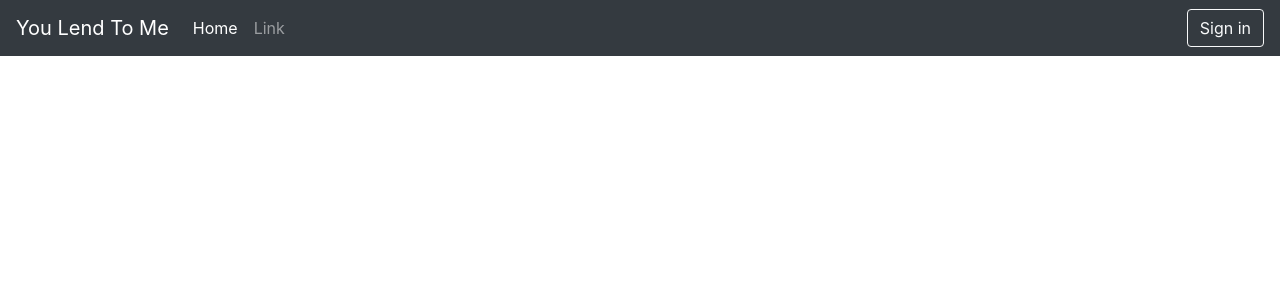
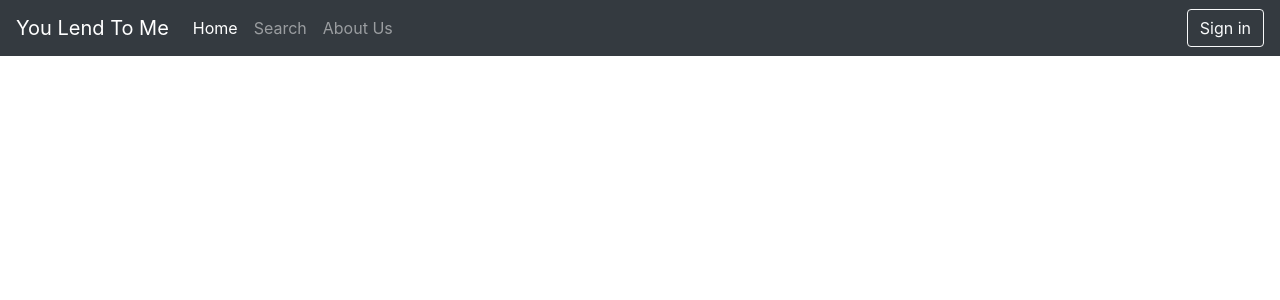
Before and after one commit to cpt22/YouLendToMe, a PHP site: page /index.php in a window 1280 px wide. Shown: the top 300 px of the page. Run offline with PHP 8.4, Linux system fonts and the light colour scheme.

Commit message:
new buttons

```diff
--- a/includes/navbar.php
+++ b/includes/navbar.php
@@ -10,7 +10,8 @@
 	<div class="collapse navbar-collapse" id="navbarSupportedContent">
 		<ul class="navbar-nav mr-auto">
 			<li class="nav-item active"><a class="nav-link" href="#">Home</a></li>
-			<li class="nav-item"><a class="nav-link" href="#">Link</a></li>
+			<li class="nav-item"><a class="nav-link" href="#">Search</a></li>
+			<li class="nav-item"><a class="nav-link" href="#">About Us</a></li>
 		</ul>
 		<button class="btn btn-outline-light my-2 my-sm-0" type="submit">Sign
 			in</button>
```
